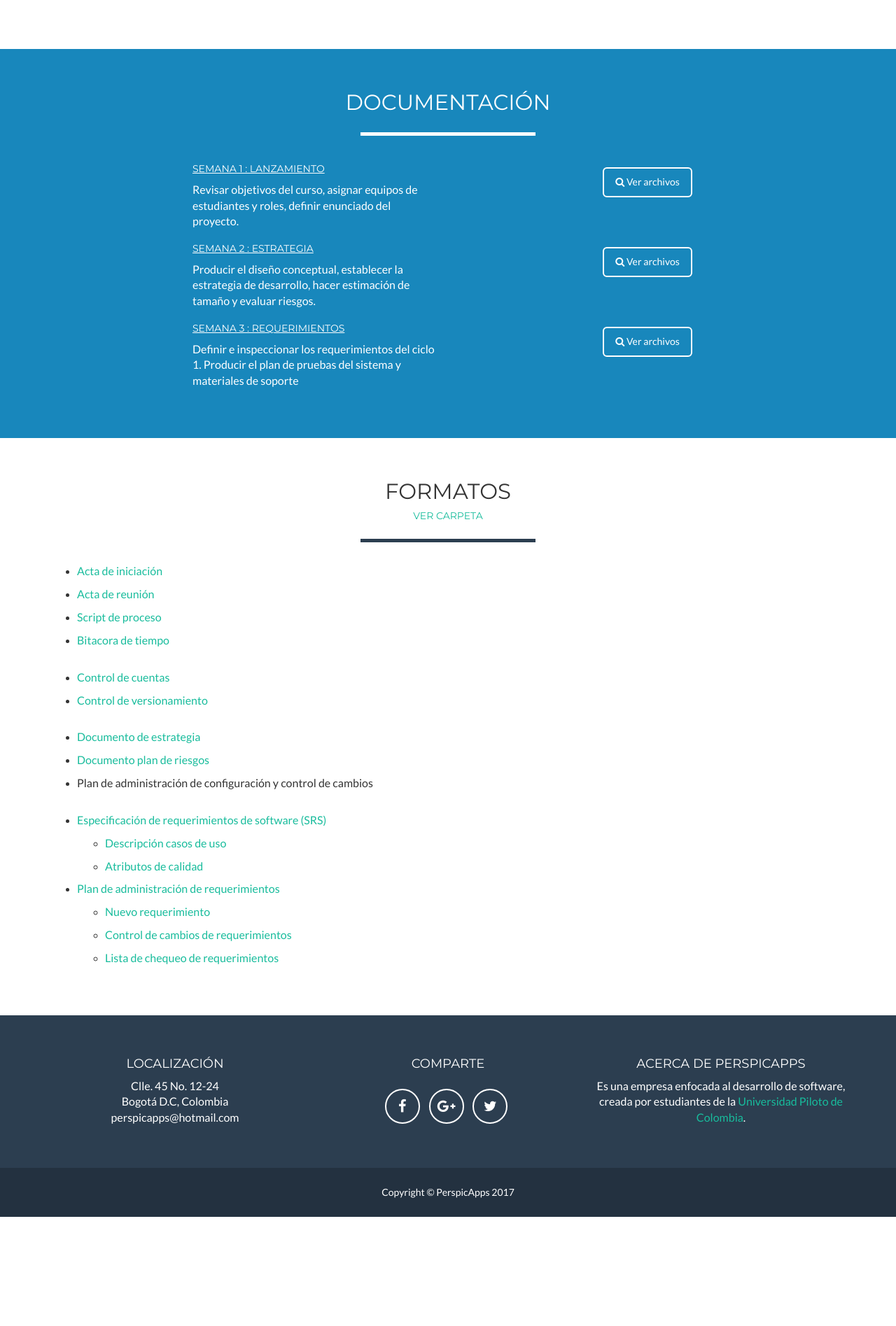
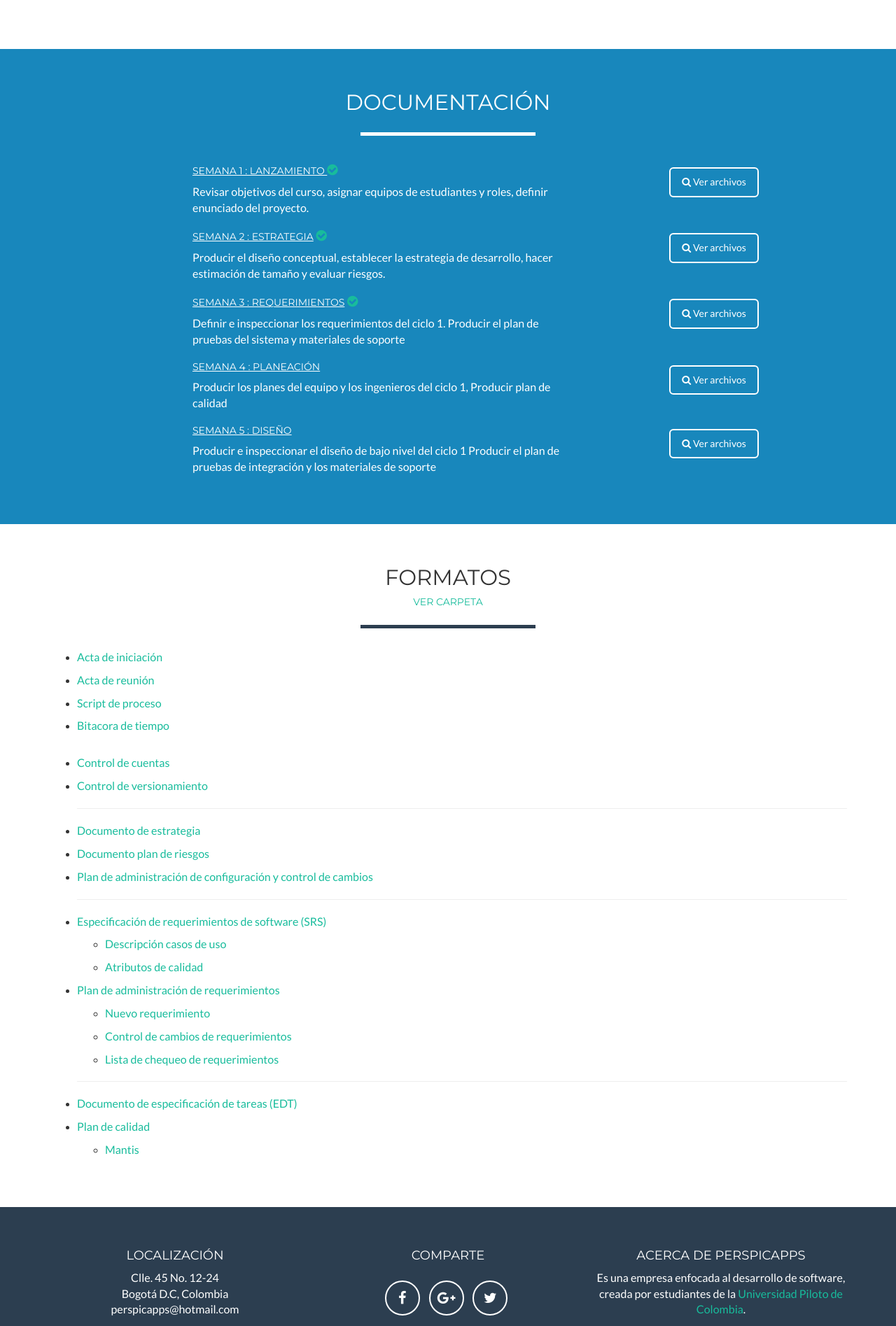
Before and after one commit to Perspicapps1/PortalWeb, a PHP site: page /proyecto.php in a window 1280 px wide. Shown: the part 756-2651 px from the top of the page at 70% size. Before the commit the page ends 2495 px from the top, so only its background shows below. Run offline with PHP 8.4, Linux system fonts and the light colour scheme; some libraries are stand-ins or nearby versions.

Commit message:
Semana 4

```diff
--- a/proyecto.php
+++ b/proyecto.php
@@ -30,6 +30,13 @@
         <script src="https://oss.maxcdn.com/libs/html5shiv/3.7.0/html5shiv.js"></script>
         <script src="https://oss.maxcdn.com/libs/respond.js/1.4.2/respond.min.js"></script>
     <![endif]-->
+
+    <style type="text/css">
+        .fa-check-circle{
+            color: #18bc9c;
+            font-size: 18px;
+        }
+    </style>
 
 </head>
 
@@ -116,11 +123,11 @@
             <div class="row">
                 <!-- Proyecto 1 -->
                 <div class="col-md-12">
-                    <div class="col-md-4 col-xs-offset-2">
-                        <h5> <u>Semana 1 : Lanzamiento </u></h5>
+                    <div class="col-md-6 col-xs-offset-2">
+                        <h5> <u>Semana 1 : Lanzamiento </u> <i class="fa fa-check-circle" aria-hidden="true"></i> </h5>
                         <p>Revisar objetivos del curso, asignar equipos de estudiantes y roles, definir enunciado del proyecto.</p>
                     </div>
-                    <div class="col-md-6 text-center">
+                    <div class="col-md-4 text-center">
                         <a href="https://1drv.ms/f/s!AjFmcZ6qFJ1pgRgQ2PhcfEOLCYlm" target="new" class="btn btn-lg btn-outline">
                             <i class="fa fa-search"></i> Ver archivos
                         </a>
@@ -130,11 +137,11 @@
                 <hr class="visible-xs visible-sm">
                 <!-- Proyecto 2 -->
                 <div class="col-md-12">
-                    <div class="col-md-4 col-xs-offset-2">
-                        <h5> <u>Semana 2 : Estrategia</u></h5>
+                    <div class="col-md-6 col-xs-offset-2">
+                        <h5> <u>Semana 2 : Estrategia</u> <i class="fa fa-check-circle" aria-hidden="true"></i> </h5>
                         <p>Producir el diseño conceptual, establecer la estrategia de desarrollo, hacer estimación de tamaño y evaluar riesgos.</p>
                     </div>
-                    <div class="col-md-6 text-center">
+                    <div class="col-md-4 text-center">
                         <a href="https://1drv.ms/f/s!AjFmcZ6qFJ1pgRk0nGa5Rqjk2eA0" target="new" class="btn btn-lg btn-outline">
                             <i class="fa fa-search"></i> Ver archivos
                         </a>
@@ -144,17 +151,48 @@
                 <hr class="visible-xs visible-sm">
                 <!-- ciclo 3 -->
                 <div class="col-md-12">
-                    <div class="col-md-4 col-xs-offset-2">
-                        <h5> <u>Semana 3 : Requerimientos</u></h5>
+                    <div class="col-md-6 col-xs-offset-2">
+                        <h5> <u>Semana 3 : Requerimientos</u> <i class="fa fa-check-circle" aria-hidden="true"></i> </h5>
                         <p>Definir e inspeccionar los requerimientos del ciclo 1. Producir el plan de pruebas del sistema y materiales de soporte</p>
                     </div>
-                    <div class="col-md-6 text-center">
+                    <div class="col-md-4 text-center">
                         <a href="https://1drv.ms/f/s!AjFmcZ6qFJ1pgRqTwRoKrc4AMweH" target="new" class="btn btn-lg btn-outline">
                             <i class="fa fa-search"></i> Ver archivos
                         </a>
                     </div>
                 </div>
                 <!-- END[Proyecto 3] -->
+
+                <hr class="visible-xs visible-sm">
+                <!-- ciclo 4 -->
+                <div class="col-md-12">
+                    <div class="col-md-6 col-xs-offset-2">
+                        <h5> <u>Semana 4 : Planeación</u></h5>
+                        <p>Producir los planes del equipo y los ingenieros del ciclo 1, Producir plan de calidad</p>
+                    </div>
+                    <div class="col-md-4 text-center">
+                        <a href="https://1drv.ms/f/s!AjFmcZ6qFJ1pglPryKJeutoVgh1D" target="new" class="btn btn-lg btn-outline">
+                            <i class="fa fa-search"></i> Ver archivos
+                        </a>
+                    </div>
+                </div>
+                <!-- END[Proyecto 4] -->
+
+                <hr class="visible-xs visible-sm">
+                <!-- ciclo 5 -->
+                <div class="col-md-12">
+                    <div class="col-md-6 col-xs-offset-2">
+                        <h5> <u>Semana 5 : Diseño</u></h5>
+                        <p>Producir e inspeccionar el diseño de bajo nivel del ciclo 1 Producir el plan de pruebas de integración y los materiales de soporte</p>
+                    </div>
+                    <div class="col-md-4 text-center">
+                        <a href="" target="new" class="btn btn-lg btn-outline">
+                            <i class="fa fa-search"></i> Ver archivos
+                        </a>
+                    </div>
+                </div>
+                <!-- END[Proyecto 5] -->
+
             </div>
         </div>
     </section>
@@ -181,11 +219,11 @@
                             <br>
                             <li><p><a target="new" href="https://onedrive.live.com/view.aspx?cid=699d14aa9e716631&page=view&resid=699D14AA9E716631!270&parId=699D14AA9E716631!161&authkey=!AIJTqsGBNDF9QNM&app=Excel">Control de cuentas</a></p></li>
                             <li><p><a target="new" href="https://onedrive.live.com/view.aspx?cid=699d14aa9e716631&page=view&resid=699D14AA9E716631!271&parId=699D14AA9E716631!161&authkey=!AIJTqsGBNDF9QNM&app=Excel">Control de versionamiento</a></p></li>
-                            <br>
+                            <hr>
                             <li><p><a target="new" href="https://onedrive.live.com/view.aspx?cid=699d14aa9e716631&page=view&resid=699D14AA9E716631!267&parId=699D14AA9E716631!161&authkey=!AIJTqsGBNDF9QNM&app=Word">Documento de estrategia</a></p></li>
                             <li><p><a target="new" href="https://onedrive.live.com/view.aspx?cid=699d14aa9e716631&page=view&resid=699D14AA9E716631!266&parId=699D14AA9E716631!161&authkey=!AIJTqsGBNDF9QNM&app=Word">Documento plan de riesgos</a></p></li>
-                            <li><p>Plan de administración de configuración y control de cambios</p></li>
-                            <br>
+                            <li><p><a href="">Plan de administración de configuración y control de cambios</a></p></li>
+                            <hr>
                             <li><p><a target="new" href="https://onedrive.live.com/view.aspx?cid=699d14aa9e716631&page=view&resid=699D14AA9E716631!272&parId=699D14AA9E716631!161&authkey=!AIJTqsGBNDF9QNM&app=Word">Especificación de requerimientos de software (SRS)</a></p></li>
                                 <ul>
                                     <li><p><a target="new" href="https://onedrive.live.com/view.aspx?cid=699d14aa9e716631&page=view&resid=699D14AA9E716631!274&parId=699D14AA9E716631!161&authkey=!AIJTqsGBNDF9QNM&app=Word">Descripción casos de uso</a></p></li>
@@ -200,6 +238,12 @@
                                     <li><p><a target="new" href="https://onedrive.live.com/view.aspx?cid=699d14aa9e716631&page=view&resid=699D14AA9E716631!262&parId=699D14AA9E716631!161&authkey=!AIJTqsGBNDF9QNM&app=Word">Lista de chequeo de requerimientos</a></p></li>
                                 </ul>
 
+                            <hr>
+                            <li><p><a target="new" href="">Documento de especificación de tareas (EDT)</a></p></li>
+                            <li><p><a target="new" href="">Plan de calidad</a></p></li>
+                                <ul>
+                                    <li><p><a target="new" href="http://hosguada.gov.co/perspicappsbt/">Mantis</a></p></li>
+                                </ul>
                         </ul>
 
                 </div>
```
